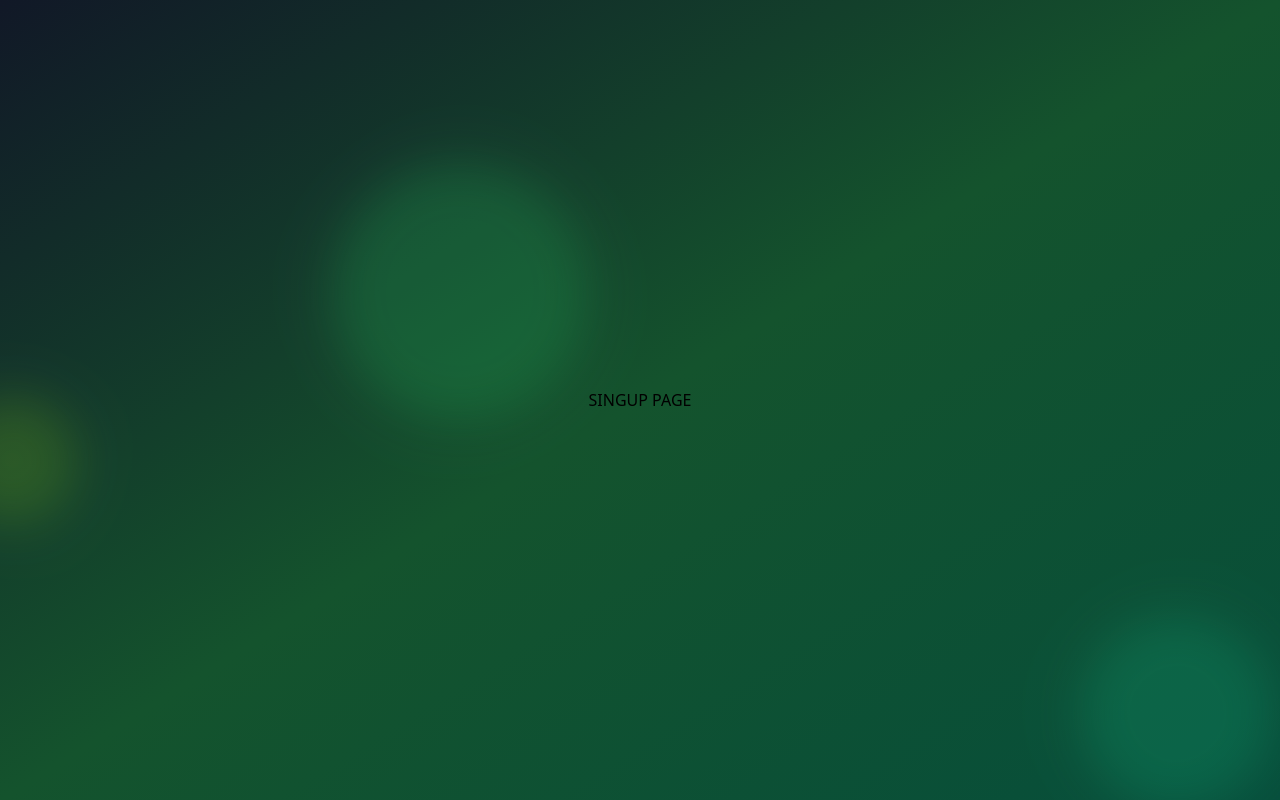
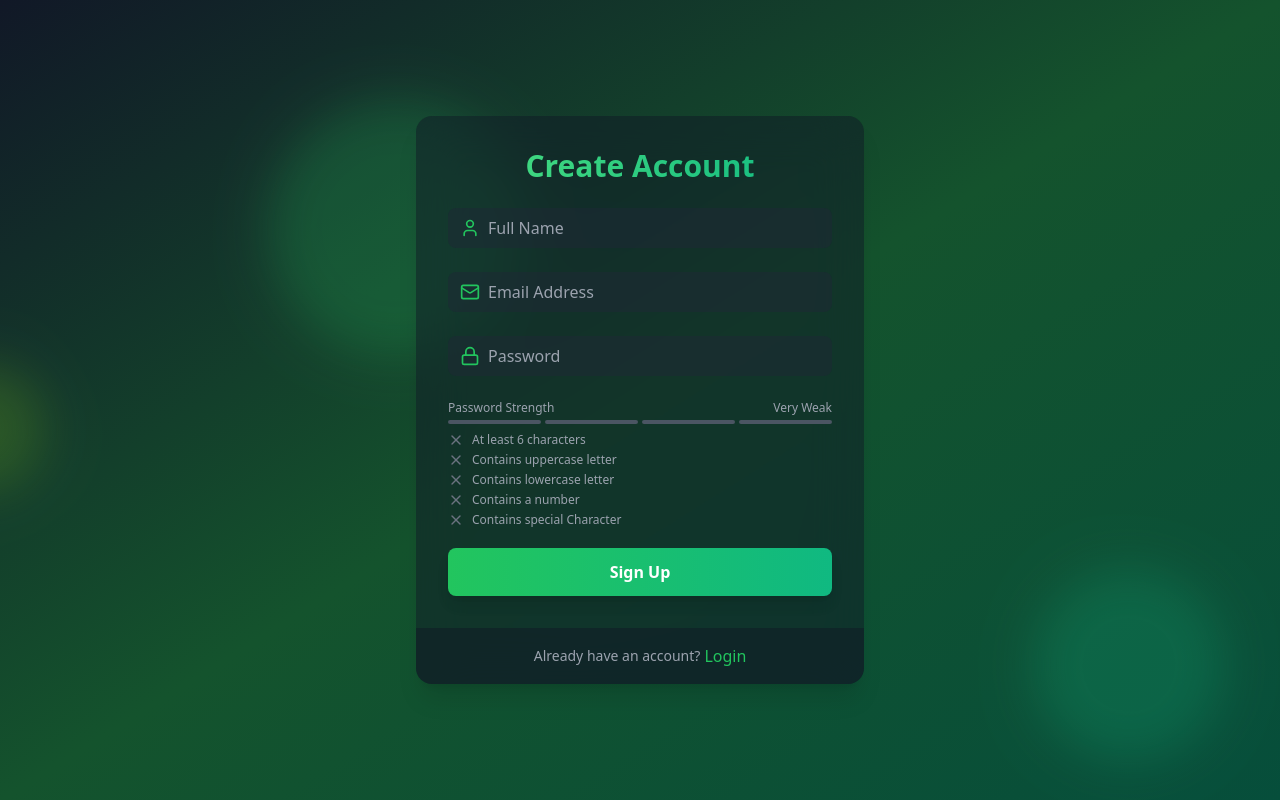
Before and after one commit to imihirjain/mern-auth, a React (Vite) app in the folder frontend/: page /signup in a window 1280 px wide. Built offline with nearby package versions, Linux system fonts and the light colour scheme.

Commit message:
Create signup page ui with password cirteria and password meter

```diff
--- a/frontend/package.json
+++ b/frontend/package.json
@@ -11,6 +11,7 @@
   },
   "dependencies": {
     "framer-motion": "^11.11.17",
+    "lucide-react": "^0.460.0",
     "react": "^18.3.1",
     "react-dom": "^18.3.1",
     "react-router-dom": "^6.28.0"
--- /dev/null
+++ b/frontend/src/components/Input.jsx
@@ -0,0 +1,18 @@
+import React from "react";
+
+const Input = ({ icon: Icon, ...props }) => {
+  return (
+    <div className="relative mb-6">
+      <div className="absolute inset-y-0 pl-3 pointer-events-none flex items-center left-0">
+        <Icon className="size-5 text-green-500" />
+      </div>
+      <input
+        {...props}
+        className="w-full pl-10 pr-3 py-2 bg-gray-800 bg-opacity-50 rounded-lg border-gray-700
+        focus:border-green-500 focus:ring-2 focus:ring-green-500 text-white placeholder-gray-400 transition duration-200"
+      />
+    </div>
+  );
+};
+
+export default Input;
--- /dev/null
+++ b/frontend/src/components/PasswordStrengthMeter.jsx
@@ -0,0 +1,79 @@
+import React from "react";
+import { Check, X } from "lucide-react";
+const PasswordCriteria = ({ password }) => {
+  const criteria = [
+    { label: "At least 6 characters", met: password.length >= 6 },
+    { label: "Contains uppercase letter", met: /[A-Z]/.test(password) },
+    { label: "Contains lowercase letter", met: /[a-z]/.test(password) },
+    { label: "Contains a number", met: /\d/.test(password) },
+    { label: "Contains special Character", met: /[^A-Za-z0-9]/.test(password) },
+  ];
+
+  return (
+    <div className="mt-2 space-y-1">
+      {criteria.map((item) => (
+        <div key={item.label} className="flex items-center text-xs">
+          {item.met ? (
+            <Check className="size-4 text-green-500 mr-2" />
+          ) : (
+            <X className="size-4 text-gray-500 mr-2" />
+          )}
+          <span className={item.met ? "text-green-500" : "text-gray-400"}>
+            {item.label}
+          </span>
+        </div>
+      ))}
+    </div>
+  );
+};
+
+const PasswordStrengthMeter = ({ password }) => {
+  const getStrength = (pass) => {
+    let strength = 0;
+    if (pass.length >= 6) strength++;
+    if (pass.match(/[a-z]/) && pass.match(/[A-Z]/)) strength++;
+    if (pass.match(/\d/)) strength++;
+    if (pass.match(/[^a-zA-Z\d]/)) strength++;
+    return strength;
+  };
+  const strength = getStrength(password);
+
+  const getColor = (strength) => {
+    if (strength == 0) return "bg-red-500";
+    if (strength == 1) return "bg-red-400";
+    if (strength == 2) return "bg-yellow-500";
+    if (strength == 3) return "bg-yellow-400";
+    return "bg-green-500";
+  };
+
+  const getStrengthText = (strength) => {
+    if (strength == 0) return "Very Weak";
+    if (strength == 1) return "Weak";
+    if (strength == 2) return "Fair";
+    if (strength == 3) return "Good";
+    return "Strong";
+  };
+  return (
+    <div className="mt-2">
+      <div className="flex justify-between items-center mb-1">
+        <span className="text-xs text-gray-400">Password Strength</span>
+        <span className="text-xs text-gray-400">
+          {getStrengthText(strength)}
+        </span>
+      </div>
+      <div className="flex space-x-1">
+        {[...Array(4)].map((_, index) => (
+          <div
+            key={index}
+            className={`h-1 w-1/4 rounded-full transition-colors duration-300
+                ${index < strength ? getColor(strength) : "bg-gray-600"}
+                `}
+          />
+        ))}
+      </div>
+      <PasswordCriteria password={password} />
+    </div>
+  );
+};
+
+export default PasswordStrengthMeter;
--- a/frontend/src/pages/SignUpPage.jsx
+++ b/frontend/src/pages/SignUpPage.jsx
@@ -1,7 +1,70 @@
-import React from "react";
+import React, { useState } from "react";
+import { motion } from "framer-motion";
+import Input from "../components/Input";
+import { Lock, Mail, User } from "lucide-react";
+import { Link } from "react-router-dom";
+import PasswordStrengthMeter from "../components/PasswordStrengthMeter";
+const SignUpPage = () => {
+  const [name, setName] = useState("");
+  const [email, setEmail] = useState("");
+  const [password, setPassword] = useState("");
+  const handleSignUp = (e) => {
+    e.preventDefault();
+  };
+  return (
+    <motion.div
+      initial={{ opacity: 0, y: 20 }}
+      transition={{ duration: 0.5 }}
+      animate={{ opacity: 1, y: 0 }}
+      className="max-w-md w-full bg-gray-900 bg-opacity-50 backdrop-filter backdrop-blur-xl rounded-2xl shadow-xl overflow-hidden"
+    >
+      <div className="p-8">
+        <h2 className="text-3xl text-center mb-6 font-bold bg-gradient-to-r from-green-400 to-emerald-500 text-transparent bg-clip-text">
+          Create Account
+        </h2>
+        <form onSubmit={handleSignUp}>
+          <Input
+            icon={User}
+            type="text"
+            placeholder="Full Name"
+            value={name}
+            onChange={(e) => setName(e.target.value)}
+          />
+          <Input
+            icon={Mail}
+            type="email"
+            placeholder="Email Address"
+            value={email}
+            onChange={(e) => setEmail(e.target.value)}
+          />
+          <Input
+            icon={Lock}
+            type="password"
+            placeholder="Password"
+            value={password}
+            onChange={(e) => setPassword(e.target.value)}
+          />
+          {/* Password Strength meter */}
+          <PasswordStrengthMeter password={password} />
 
-const SignUpPage = () => {
-  return <div>SINGUP PAGE</div>;
+          <motion.button
+            className="mt-5 w-full py-3 p-4 bg-gradient-to-r from-green-500 to-emerald-500 text-white font-bold rounded-lg shadow-lg hover:from-green-600 hover:to-emerald-700 focus:outline-none focus:ring-2 focus:ring-green-500 focus:ring-offset-2 focus:ring-offset-gray-900 transition duration-200 "
+            whileHover={{ scale: 1.03 }}
+            whileTap={{ scale: 0.98 }}
+            type="submit"
+          >
+            Sign Up
+          </motion.button>
+        </form>
+      </div>
+      <div className="flex justify-center items-center px-8 py-4 bg-gray-900 bg-opacity-50 gap-1 ">
+        <p className="text-gray-400 text-sm">Already have an account? </p>
+        <Link to={"/login"} className="text-green-500 hover:underline">
+          Login
+        </Link>
+      </div>
+    </motion.div>
+  );
 };
 
 export default SignUpPage;
```
Also changed, not shown: 1 other file (tests, documents, lock files or other folders).
